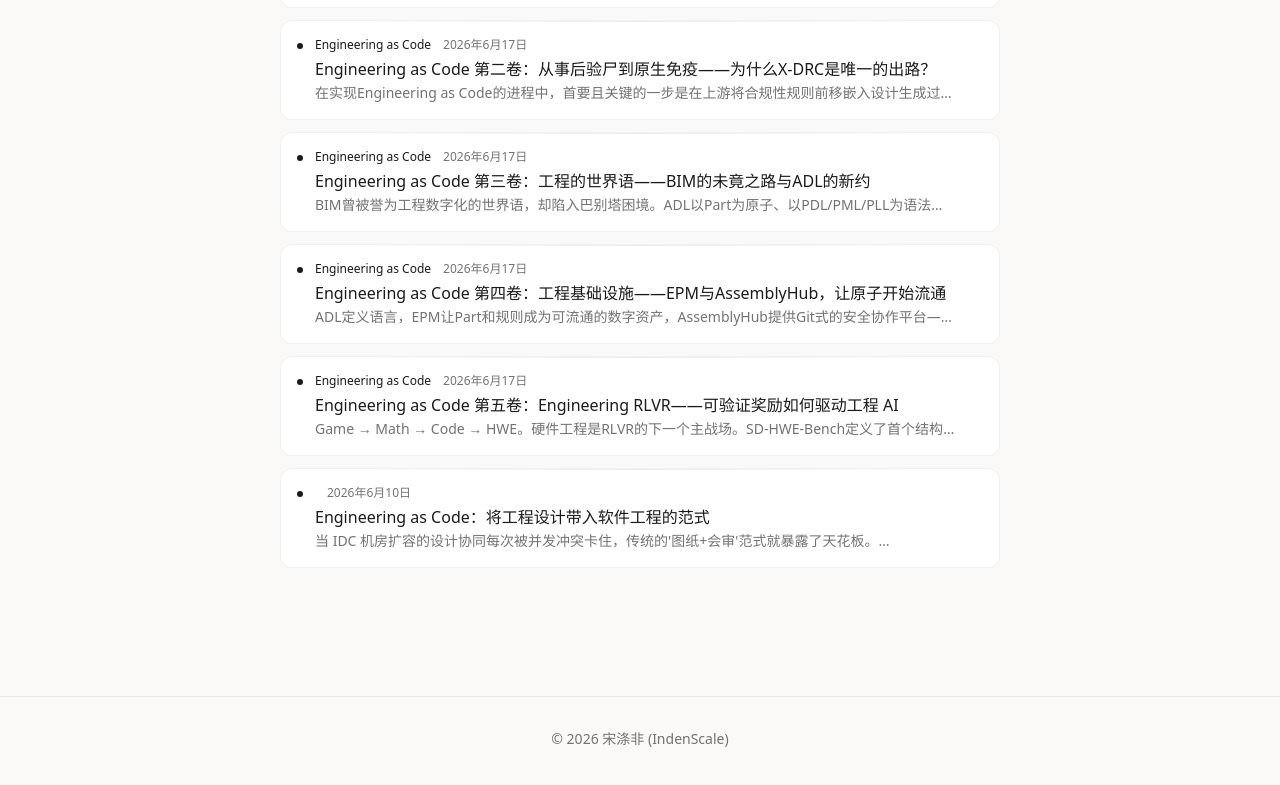
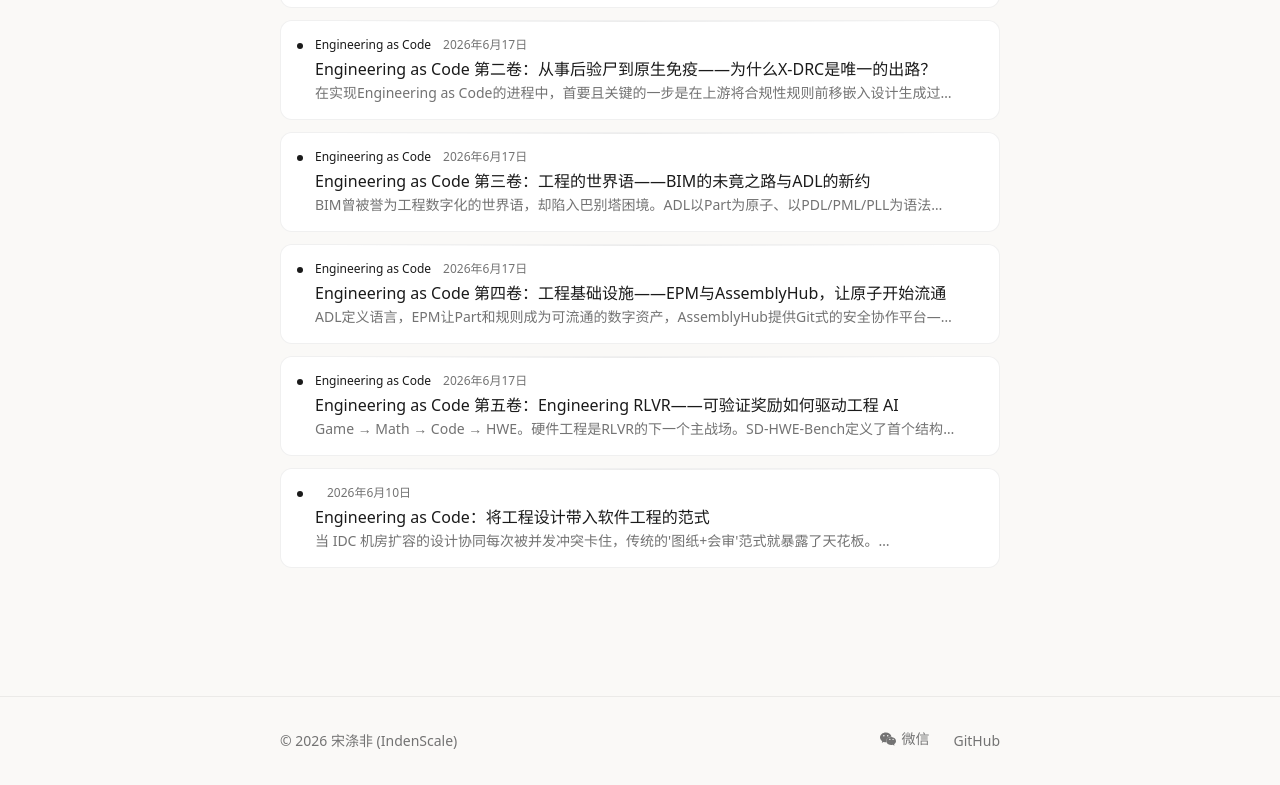
Before and after one commit to IndenScale/IndenScale.github.io, a Next.js app: page / in a window 1280 px wide. Shown: the part 3663-4448 px from the top of the page. Built offline with nearby package versions, Linux system fonts and the light colour scheme; no server answers.

Commit message:
feat: add WeChat QR code and Umami analytics

```diff
--- /dev/null
+++ b/app/components/WeChatQRCode.tsx
@@ -0,0 +1,63 @@
+"use client";
+
+import { useState } from "react";
+import { X } from "lucide-react";
+import Image from "next/image";
+
+export function WeChatQRCode() {
+  const [showQR, setShowQR] = useState(false);
+
+  return (
+    <div className="relative">
+      <button
+        onClick={() => setShowQR(!showQR)}
+        className="inline-flex items-center gap-1.5 text-sm text-muted-foreground hover:text-foreground transition-colors"
+        aria-label="显示微信二维码"
+      >
+        <svg
+          viewBox="0 0 24 24"
+          fill="currentColor"
+          className="h-4 w-4"
+          aria-hidden="true"
+        >
+          <path d="M8.691 2.188C3.891 2.188 0 5.476 0 9.53c0 2.212 1.17 4.203 3.002 5.55a.59.59 0 0 1 .213.665l-.39 1.48c-.019.07-.048.141-.048.213 0 .163.13.295.29.295a.326.326 0 0 0 .167-.054l1.903-1.114a.864.864 0 0 1 .717-.098 10.16 10.16 0 0 0 2.837.403c.276 0 .543-.027.811-.05-.857-2.578.157-4.972 1.932-6.446 1.703-1.415 3.882-1.98 5.853-1.838-.576-3.583-4.196-6.348-8.596-6.348zM5.785 5.991c.642 0 1.162.529 1.162 1.18a1.17 1.17 0 0 1-1.162 1.178A1.17 1.17 0 0 1 4.623 7.17c0-.651.52-1.18 1.162-1.18zm5.813 0c.642 0 1.162.529 1.162 1.18a1.17 1.17 0 0 1-1.162 1.178 1.17 1.17 0 0 1-1.162-1.178c0-.651.52-1.18 1.162-1.18zm5.34 2.867c-1.797-.052-3.746.512-5.28 1.786-1.72 1.428-2.687 3.72-1.78 6.22.942 2.453 3.666 4.229 6.884 4.229.826 0 1.622-.12 2.361-.336a.722.722 0 0 1 .598.082l1.584.926a.272.272 0 0 0 .14.047c.134 0 .24-.111.24-.247 0-.06-.023-.12-.038-.177l-.327-1.233a.582.582 0 0 1-.023-.156.49.49 0 0 1 .201-.398C23.024 18.48 24 16.82 24 14.98c0-3.21-2.931-5.952-7.062-6.122zm-2.18 2.769c.535 0 .969.44.969.982a.976.976 0 0 1-.969.983.976.976 0 0 1-.969-.983c0-.542.434-.982.97-.982zm4.844 0c.535 0 .969.44.969.982a.976.976 0 0 1-.969.983.976.976 0 0 1-.969-.983c0-.542.434-.982.97-.982z" />
+        </svg>
+        微信
+      </button>
+
+      {showQR && (
+        <div className="absolute bottom-full left-1/2 -translate-x-1/2 mb-3 p-3 bg-card border border-border rounded-xl shadow-lg z-50">
+          <button
+            onClick={() => setShowQR(false)}
+            className="absolute -top-2 -right-2 h-6 w-6 rounded-full bg-muted border border-border flex items-center justify-center hover:bg-muted-foreground/20 transition-colors"
+            aria-label="关闭"
+          >
+            <X className="h-3 w-3" />
+          </button>
+          <div className="w-36 h-36 bg-muted rounded-lg flex items-center justify-center">
+            <Image
+              src="/wechat-qr.png"
+              alt="微信二维码"
+              width={144}
+              height={144}
+              className="rounded-lg"
+              unoptimized
+              onError={(e) => {
+                const target = e.currentTarget;
+                target.style.display = "none";
+                const parent = target.parentElement;
+                if (parent) {
+                  parent.innerHTML =
+                    '<div class="text-xs text-muted-foreground text-center p-4">将 wechat-qr.png<br/>放入 public 目录</div>';
+                }
+              }}
+            />
+          </div>
+          <p className="text-xs text-muted-foreground text-center mt-2">
+            扫码添加微信
+          </p>
+        </div>
+      )}
+    </div>
+  );
+}
--- a/app/layout.tsx
+++ b/app/layout.tsx
@@ -1,8 +1,10 @@
 import type { Metadata } from "next";
 import { Geist, Geist_Mono } from "next/font/google";
+import Script from "next/script";
 import "./globals.css";
 import { ThemeProvider } from "./components/ThemeProvider";
 import { ThemeToggle } from "./components/ThemeToggle";
+import { WeChatQRCode } from "./components/WeChatQRCode";
 
 const geistSans = Geist({
   variable: "--font-geist-sans",
@@ -26,6 +28,16 @@ export default function RootLayout({
 }>) {
   return (
     <html lang="zh-CN" suppressHydrationWarning>
+      {/* Umami Analytics - 隐私友好的访问统计，不收集个人数据，无需cookie */}
+      {/* 部署后将 script-url 和 website-id 替换为你自己的 Umami 实例 */}
+      {process.env.NEXT_PUBLIC_UMAMI_SCRIPT_URL && process.env.NEXT_PUBLIC_UMAMI_WEBSITE_ID && (
+        <Script
+          src={process.env.NEXT_PUBLIC_UMAMI_SCRIPT_URL}
+          data-website-id={process.env.NEXT_PUBLIC_UMAMI_WEBSITE_ID}
+          strategy="afterInteractive"
+          defer
+        />
+      )}
       <body
         className={`${geistSans.variable} ${geistMono.variable} antialiased min-h-screen`}
       >
@@ -64,8 +76,23 @@ export default function RootLayout({
           </header>
           {children}
           <footer className="border-t border-border mt-20">
-            <div className="max-w-3xl mx-auto px-6 py-8 text-sm text-muted-foreground text-center">
-              © 2026 宋涤非 (IndenScale)
+            <div className="max-w-3xl mx-auto px-6 py-8">
+              <div className="flex flex-col sm:flex-row items-center justify-between gap-4">
+                <p className="text-sm text-muted-foreground">
+                  © 2026 宋涤非 (IndenScale)
+                </p>
+                <div className="flex items-center gap-6">
+                  <WeChatQRCode />
+                  <a
+                    href="https://github.com/IndenScale"
+                    target="_blank"
+                    rel="noopener noreferrer"
+                    className="text-sm text-muted-foreground hover:text-foreground transition-colors"
+                  >
+                    GitHub
+                  </a>
+                </div>
+              </div>
             </div>
           </footer>
         </ThemeProvider>
```
